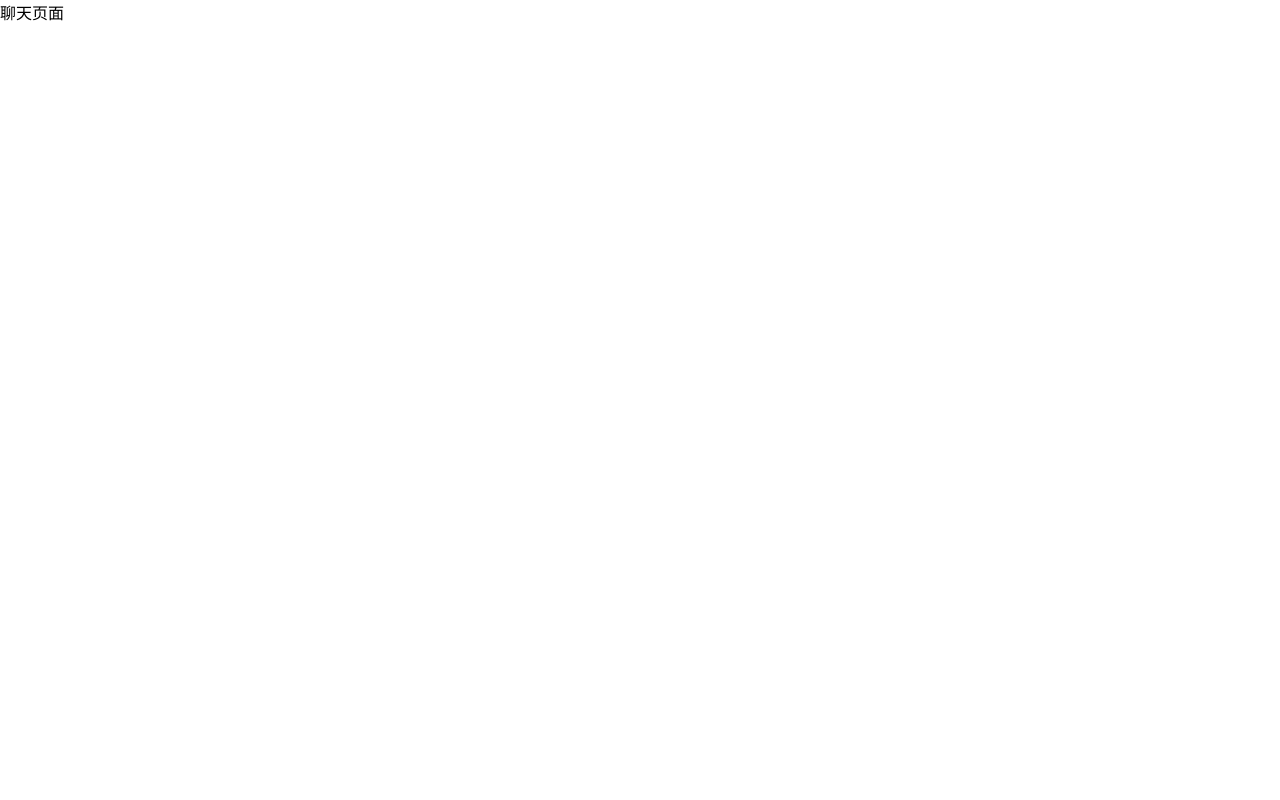
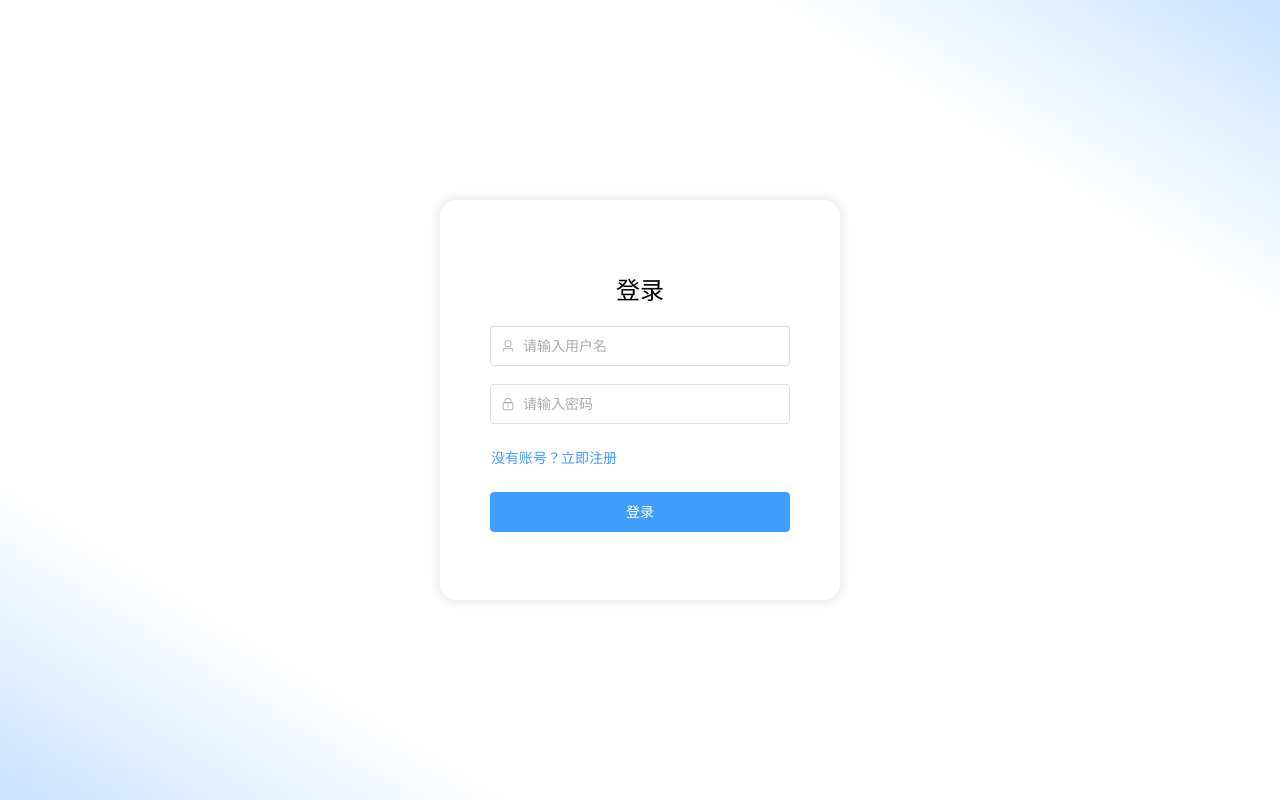
Before and after one commit to Musiboa/chat-app, a Vue app in the folder chat-app-client/: page /login in a window 1280 px wide. Before the commit this address led to /chat. Built offline with nearby package versions, Linux system fonts and the light colour scheme; sample sign-in values are in the browser's storage.

Commit message:
feat: 登录注册完善

```diff
--- /dev/null
+++ b/chat-app-client/src/api/api.js
@@ -0,0 +1,17 @@
+import request from './request'
+
+export function reqLogin(data) {
+  return request({
+    method: 'POST',
+    url: '/auth/login',
+    data
+  })
+}
+
+export function reqLogup(data) {
+  return request({
+    method: 'POST',
+    url: '/auth/register',
+    data
+  })
+}
--- /dev/null
+++ b/chat-app-client/src/api/request.js
@@ -0,0 +1,8 @@
+import axios from 'axios'
+
+const request = axios.create({
+  baseURL: 'http://localhost:3000/api',
+  timeout: 3000
+})
+
+export default request
--- a/chat-app-client/src/router/index.js
+++ b/chat-app-client/src/router/index.js
@@ -6,7 +6,8 @@ const router = createRouter({
     {
       path: '/',
       name: 'home',
-      component: () => import('@/App.vue')
+      component: () => import('@/App.vue'),
+      redirect: '/chat'
     },
     {
       path: '/login',
@@ -25,9 +26,6 @@ router.beforeEach((to, from, next) => {
   const isAuthenticated = localStorage.getItem('token')
   if (to.name !== 'login' && !isAuthenticated) {
     next({ name: 'login' })
-  }
-  if (to.name === 'login' && isAuthenticated) {
-    next({ name: 'chat' })
   } else {
     next()
   }
--- a/chat-app-client/src/views/login/index.vue
+++ b/chat-app-client/src/views/login/index.vue
@@ -4,15 +4,16 @@
       <h1 class="form-title">登录</h1>
       <el-form :model="userInfo" class="login-form">
         <el-form-item prop="username">
-          <el-input v-model="userInfo.username" placeholder="请输入用户名" prefix-icon="User" clearable
-            auto-complete="off"></el-input>
+          <el-input v-model="userInfo.username" placeholder="请输入用户名" prefix-icon="User"></el-input>
         </el-form-item>
         <el-form-item prop="password">
-          <el-input v-model="userInfo.password" type="password" show-password placeholder="请输入密码" prefix-icon="Lock"
-            clearable auto-complete="off"></el-input>
+          <el-input v-model="userInfo.password" type="password" show-password placeholder="请输入密码" prefix-icon="Lock"></el-input>
         </el-form-item>
         <el-form-item prop="phone" v-show="isLogup">
-          <el-input v-model="userInfo.phone" placeholder="请输入手机号"></el-input>
+          <el-input v-model="userInfo.phone" placeholder="请输入手机号" prefix-icon="Iphone" clearable></el-input>
+        </el-form-item>
+        <el-form-item v-show="!isLogup">
+          <el-button type="text" @click="isLogup = true">没有账号？立即注册</el-button>
         </el-form-item>
         <el-form-item>
           <el-button type="primary" class="confirm-btn" @click="isLogup ? logup() : login()">{{ isLogup ? '注册' : '登录'
@@ -23,10 +24,10 @@
   </div>
 </template>
 <script setup>
-import axios from 'axios';
 import { ref } from 'vue';
 import { useRouter } from 'vue-router';
-
+import { reqLogin, reqLogup } from '@/api/api';
+import { ElMessage } from 'element-plus';
 const $router = useRouter();
 let isLogup = ref(false);
 const userInfo = ref({
@@ -34,26 +35,25 @@ const userInfo = ref({
   password: '',
   phone: ''
 })
-const logup = () => {
-  axios.post('http://localhost:3000/api/auth/register', {
-    username: 'admin',
-    phone: '13800000000',
-    password: '123456'
-  }).then(res => {
-    console.log(res)
-  }).catch(err => {
-    console.log(err)
-  })
+const logup = async () => {
+  try {
+    const { data } = await reqLogup(userInfo.value)
+    ElMessage.success('注册成功，请登录')
+    isLogup.value = false
+    console.log(data)
+  } catch (error) {
+    console.log(error)
+  }
 }
-const login = () => {
-  axios.post('http://localhost:3000/api/auth/login', userInfo.value).then(res => {
-    const { data } = res;
-    localStorage.setItem('token', data.token);
-    console.log(res)
-    $router.push({ name: 'chat' });
-  }).catch(err => {
-    console.log(err)
-  })
+const login = async () => {
+  try {
+    const { data } = await reqLogin(userInfo.value)
+    localStorage.setItem('token', data.token)
+    ElMessage.success('登录成功')
+    $router.push({ name: 'chat' })
+  } catch (error) {
+    console.log(error)
+  }
 }
 </script>
 <style scoped lang="less">
@@ -96,6 +96,7 @@ const login = () => {
     }
     .confirm-btn {
       width: 100%;
+      height: 40px;
     }
   }
 }
```
